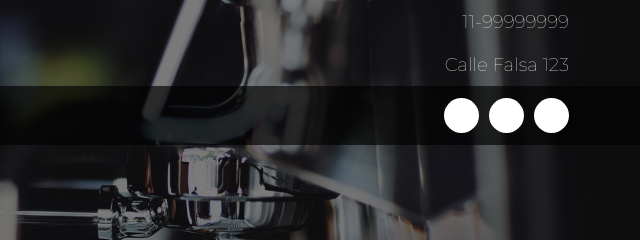
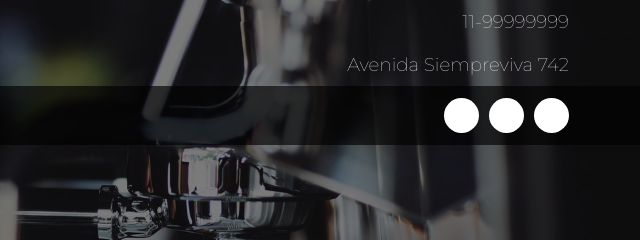
Before and after one commit to rodrirosteghin/coffeehouse, a plain HTML site: page index.html in a window 1280 px wide. Shown: the top 240 px of the page, 571-1211 px from the left. Drawn offline with Linux system fonts and the light colour scheme; some icons are missing.

Commit message:
cambio de direccion en index.html en Rev0

```diff
--- a/index.html
+++ b/index.html
@@ -22,7 +22,7 @@
                     <span class="icon-phone">11-99999999</span>
                 </p>
                 <p class="main-header__contactInfo__adress">
-                    <span class="icon-map-marker">Calle Falsa 123</span>
+                    <span class="icon-map-marker">Avenida Siempreviva 742</span>
                 </p>
             </div>
         </div>
```
